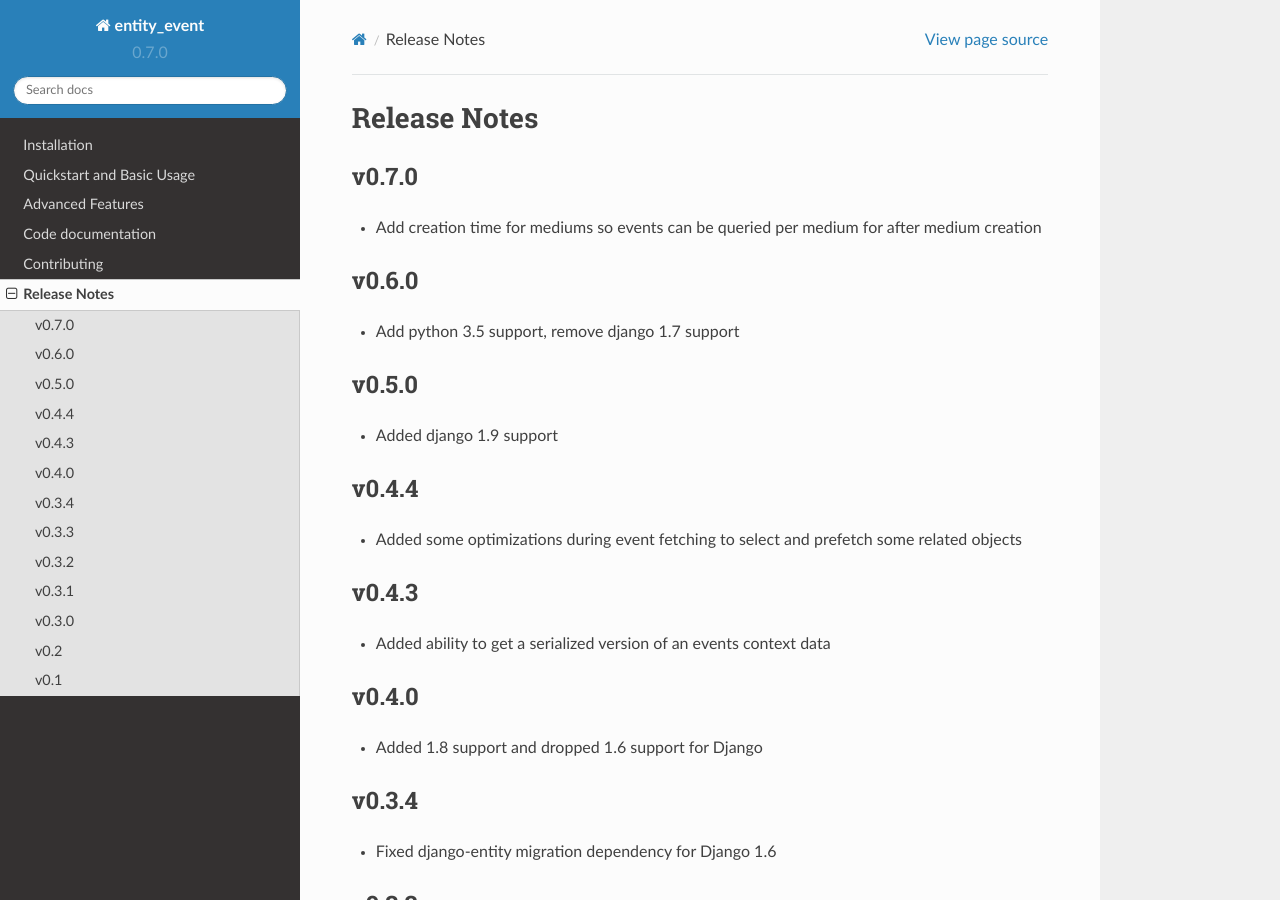
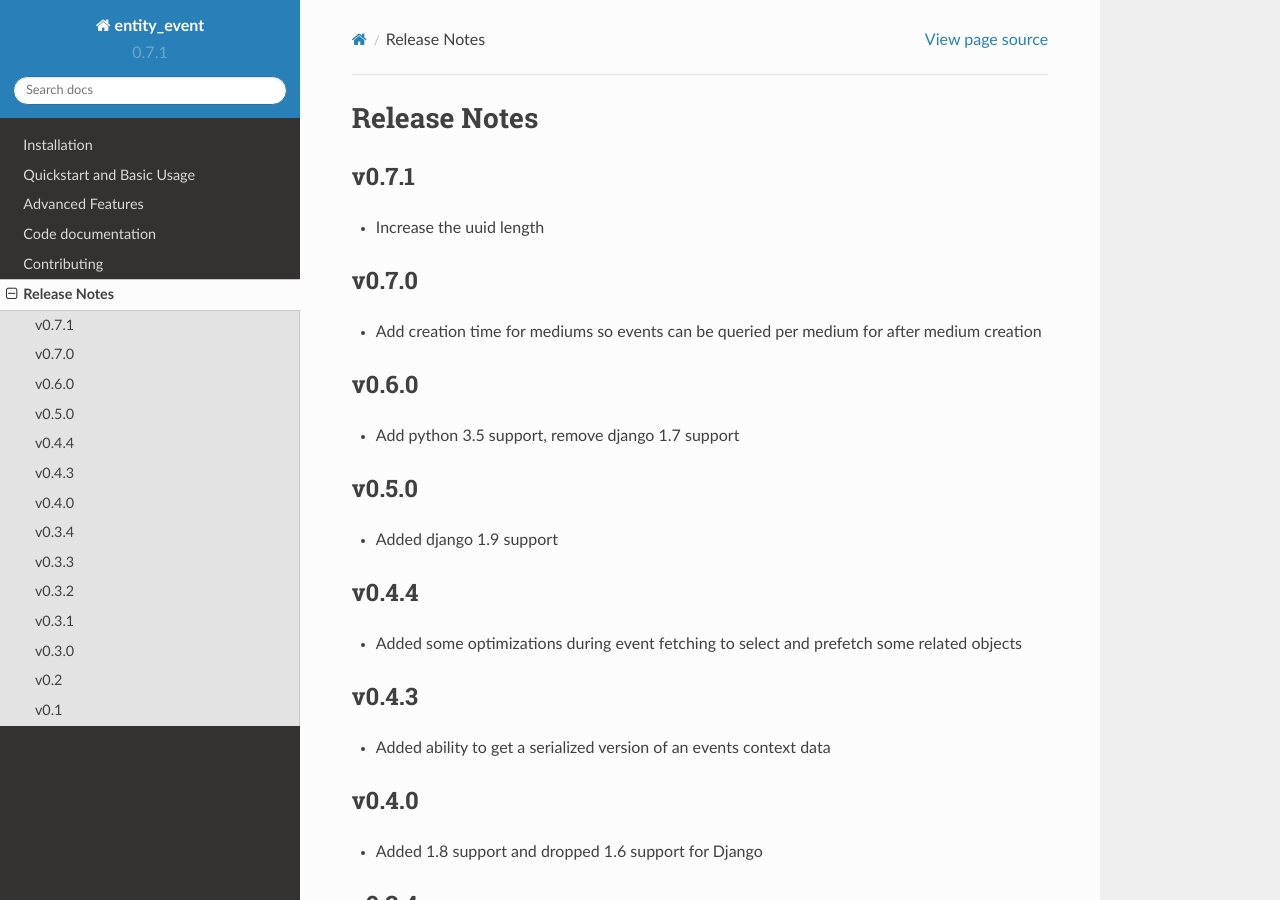
Before and after one commit to ambitioninc/django-entity-event, a Sphinx documentation site: the page built from docs/release_notes.rst, in a window 1280 px wide and 900 px high. Built offline with Sphinx 7.4.7 and the Read the Docs theme 2.0.0, drawn with Linux system fonts in a browser that asks for light colours.

Commit message:
Bump version, add release notes

```diff
--- a/docs/release_notes.rst
+++ b/docs/release_notes.rst
@@ -1,6 +1,10 @@
 Release Notes
 =============
 
+v0.7.1
+------
+
+* Increase the uuid length
 
 v0.7.0
 ------
--- a/entity_event/version.py
+++ b/entity_event/version.py
@@ -1 +1 @@
-__version__ = '0.7.0'
+__version__ = '0.7.1'
```
